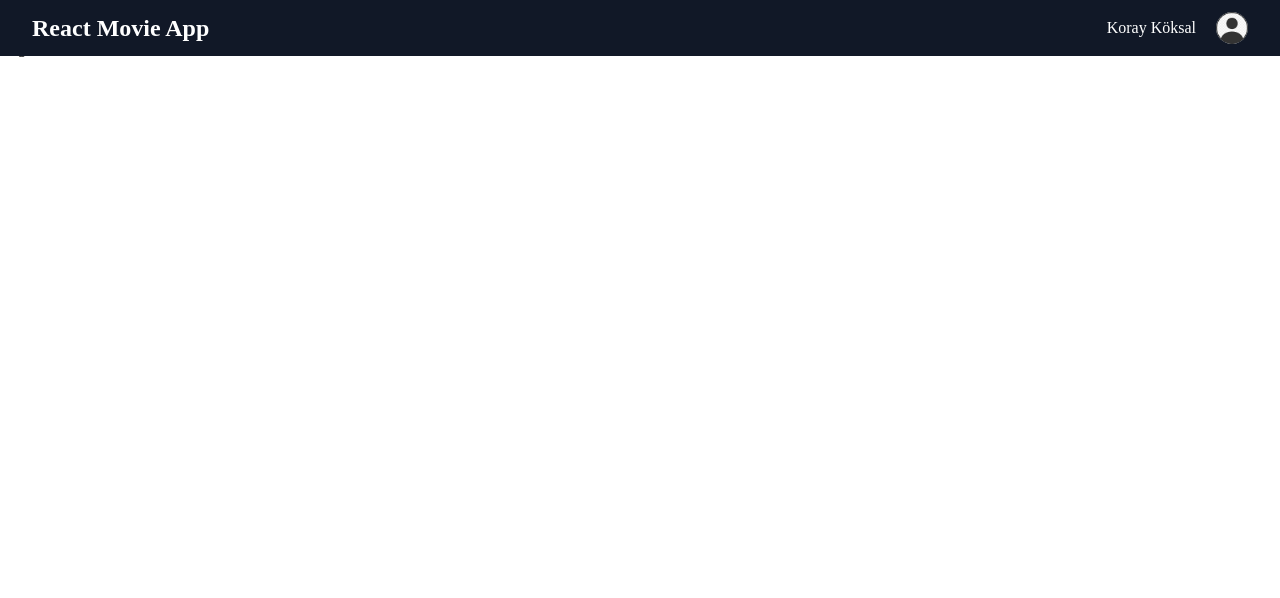
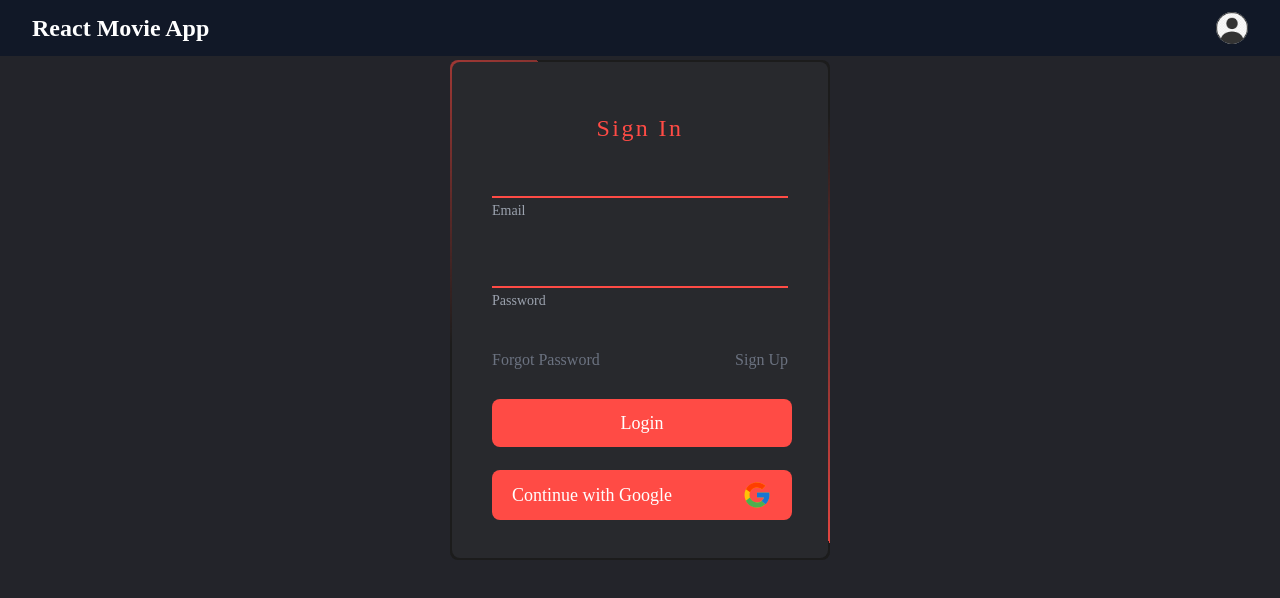
Before and after one commit to koraykoksal/react-MovieApp, a React (Create React App) app: page /login in a window 1280 px wide. Shown: the top 598 px of the page. Built offline with nearby package versions, Linux system fonts and the light colour scheme.

Commit message:
login method

```diff
--- a/src/components/Navbar.jsx
+++ b/src/components/Navbar.jsx
@@ -8,7 +8,8 @@
 }
 
 export default function Navbar() {
-  const currentUser = { displayName: "koray köksal" };
+  const currentUser = { displayName: "" };
+
   return (
     <>
       <Disclosure
--- a/src/context/AuthContext.js
+++ b/src/context/AuthContext.js
@@ -1,24 +1,27 @@
 import React, { createContext } from 'react'
 import {auth} from '../auth/firebase.js'
 import { createUserWithEmailAndPassword } from 'firebase/auth';
-
+import { signInWithEmailAndPassword } from 'firebase/auth';
+import { useNavigate } from 'react-router-dom';
 
 
 export const AutContext = createContext();
 
 
+
 export const AuthContextProvider = ({children}) => {
+
+    const navigate=useNavigate();
 
     //?yeni kullanıcı oluşturmak için kullanılır.
     const createUsers=async(email,password)=>{
 
-        console.log("gonderilen data : ",email,password)
 
         try {
 
            let userCredential = await createUserWithEmailAndPassword(auth, email, password)
 
-            console.log("yakalanan data",userCredential)
+            //console.log("yakalanan data",userCredential)
 
         } catch (error) {
 
@@ -28,8 +31,28 @@
 
     }
 
+    //?kullanıcı login olduğunda çalışan metod
+    const loginUsers=async(email,password)=>{
+        try {
+
+            let userCredential = await signInWithEmailAndPassword(
+                auth,
+                email,
+                password
+            );
+
+
+
+            navigate('/')
+            //console.log("login users: ",userCredential)
+
+        } catch (error) {
+            console.log(error)
+        }
+    }
+
     //yukarıda oluşturulan createUsers fonksiyonu context olarak paylaşılır.
-    const values={createUsers}
+    const values={createUsers,loginUsers}
 
   return (
 
--- a/src/pages/Login.jsx
+++ b/src/pages/Login.jsx
@@ -1,7 +1,85 @@
-import React from "react";
+import React, { useContext,useState } from "react";
+import GoogleIcon from "../assets/icons/GoogleIcon";
+import { Link } from "react-router-dom";
+import { AutContext } from "../context/AuthContext";
+
 
 const Login = () => {
-  return <div>Login</div>;
+
+  const {loginUsers} = useContext(AutContext)
+  const [email, setEmail] = useState("")
+  const [password, setPassword] = useState("")
+
+
+  const handleSubmit=(e)=>{
+
+    e.preventDefault();
+    loginUsers(email,password)
+
+  }
+
+  return (
+
+    <div className="overflow-hidden flex-1 h-screen justify-center items-center bg-[#23242a]">
+      <div
+        className={`mt-[3vh] mx-auto overflow-hidden relative w-[380px] h-[500px] rounded-[8px] bg-[#1c1c1c] before:content-[""] before:absolute before:w-[380px] before:h-[420px] before:top-[-50%] before:left-[-50%] after:content-[""] after:absolute after:w-[380px] after:h-[420px] after:top-[-50%] after:left-[-50%] custom-linear-gradient`}
+      >
+        <form
+          onSubmit={handleSubmit}
+          className="absolute inset-[2px] rounded-[8px] bg-gray-100 dark:bg-[#28292d] z-[10] flex flex-col py-[50px] px-[40px]"
+        >
+          <h2 className="text-red-main text-2xl font-[500] text-center tracking-[0.1em] mb-3">
+            Sign In
+          </h2>
+
+          <div className="relative z-0 w-full mb-6 group">
+            <input
+              className="peer"
+              name="floating_email"
+              type="email"
+              placeholder=" "
+              required
+              onChange={(e) => setEmail(e.target.value)}
+            />
+            <label htmlFor="floating_email">Email</label>
+          </div>
+          <div className="relative z-0 w-full mb-6 group">
+            <input
+              className="peer"
+              name="floating_password"
+              type="password"
+              placeholder=" "
+              required
+              onChange={(e) => setPassword(e.target.value)}
+            />
+            <label htmlFor="floating_password">Password</label>
+          </div>
+          <div className="flex justify-between">
+            <span className="py-3 font-[0.75em] cursor-pointer decoration-none text-gray-500 hover:text-[#ff4b45]">
+              Forgot Password
+            </span>
+            <Link
+              className="py-3 font-[0.75em] cursor-pointer decoration-none text-gray-500 hover:text-[#ff4b45]"
+              to="/register"
+            >
+              Sign Up
+            </Link>
+          </div>
+          <button type="submit" className="btn-danger">
+            Login
+          </button>
+          <button
+            type="button"
+            className="btn-danger flex justify-between items-center"
+          >
+            Continue with Google
+            <GoogleIcon color="currentColor" />
+          </button>
+        </form>
+      </div>
+    </div>
+
+  );
 };
 
 export default Login;
```
